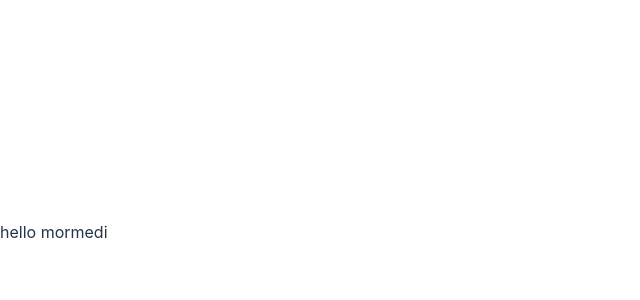
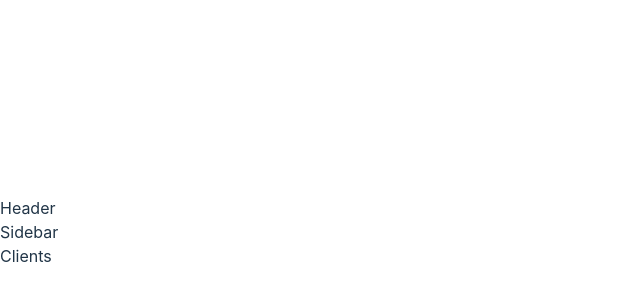
Before and after one commit to Maxuel09/mormedi-back, a React (Vite) app in the folder client/: page / in a window 1280 px wide. Shown: the part 168-468 px from the top of the page, without its empty margins (0-640 px from the left). Built offline with nearby package versions, Linux system fonts and the light colour scheme.

Commit message:
add Header Sidebar Clients

```diff
--- a/client/babel.config.js
+++ b/client/babel.config.js
@@ -1,9 +1,9 @@
-module.exports = {
-    presets: [
-      '@babel/preset-env',
-      ['@babel/preset-react', {runtime: 'automatic'}],
-    ],
-  };
+// module.exports = {
+//     presets: [
+//       '@babel/preset-env',
+//       ['@babel/preset-react', {runtime: 'automatic'}],
+//     ],
+//   };
 
 
 //   module.exports = {
--- a/client/src/App.tsx
+++ b/client/src/App.tsx
@@ -1,10 +1,15 @@
-import { useState } from 'react'
+import Clients from './pages/Clients'
+import Sidebar from './components/Sidebar'
+import Header from './components/Header'
+
 
 function App() {
 
   return (
     <>
-      <p>hello mormedi</p>
+      <Header/>
+      <Sidebar/>
+      <Clients/>
     </>
   )
 }
--- /dev/null
+++ b/client/src/components/Header.tsx
@@ -0,0 +1,10 @@
+
+const Header = () => {
+  return (
+    <div>
+      Header
+    </div>
+  )
+}
+
+export default Header
--- /dev/null
+++ b/client/src/components/Sidebar.tsx
@@ -0,0 +1,7 @@
+const Sidebar = () => {
+  return (
+    <div>Sidebar</div>
+  )
+}
+
+export default Sidebar
--- /dev/null
+++ b/client/src/pages/Clients.tsx
@@ -0,0 +1,8 @@
+
+const Clients = () => {
+  return (
+    <div>Clients</div>
+  )
+}
+
+export default Clients
```
